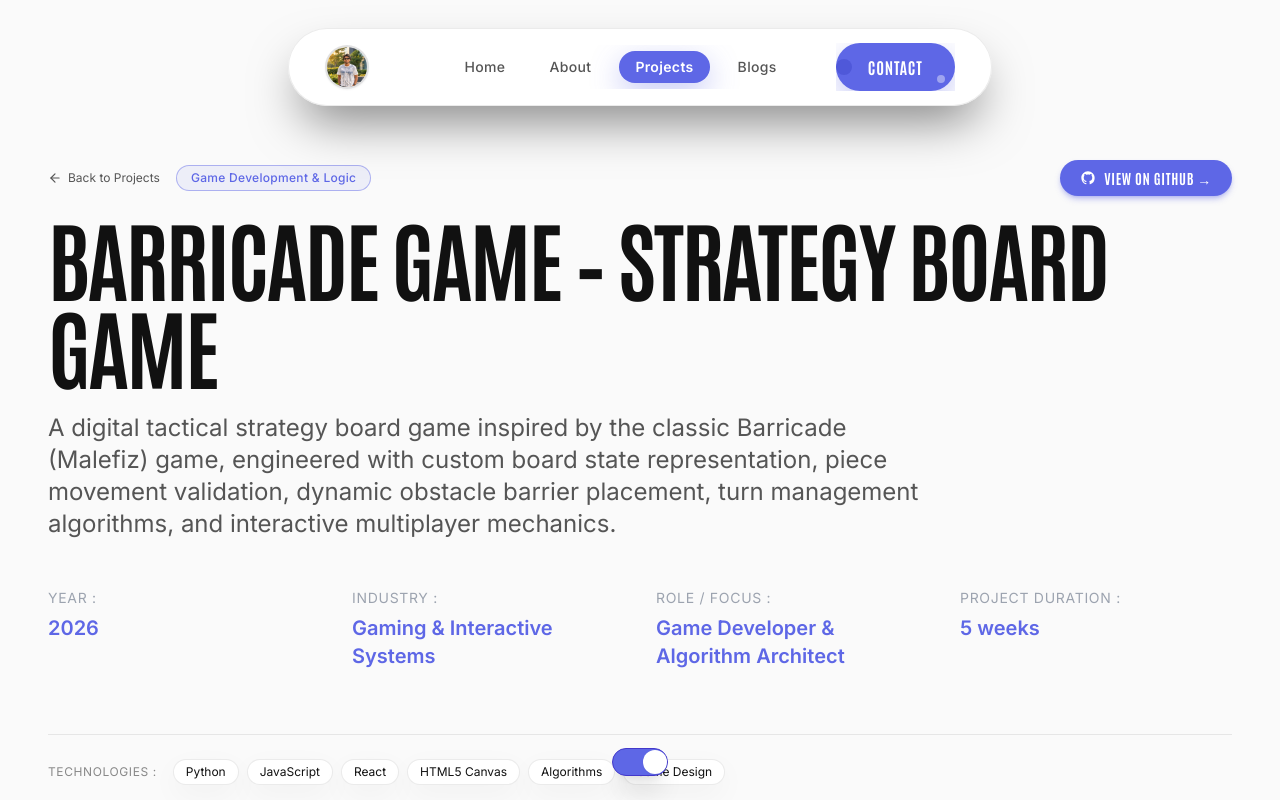
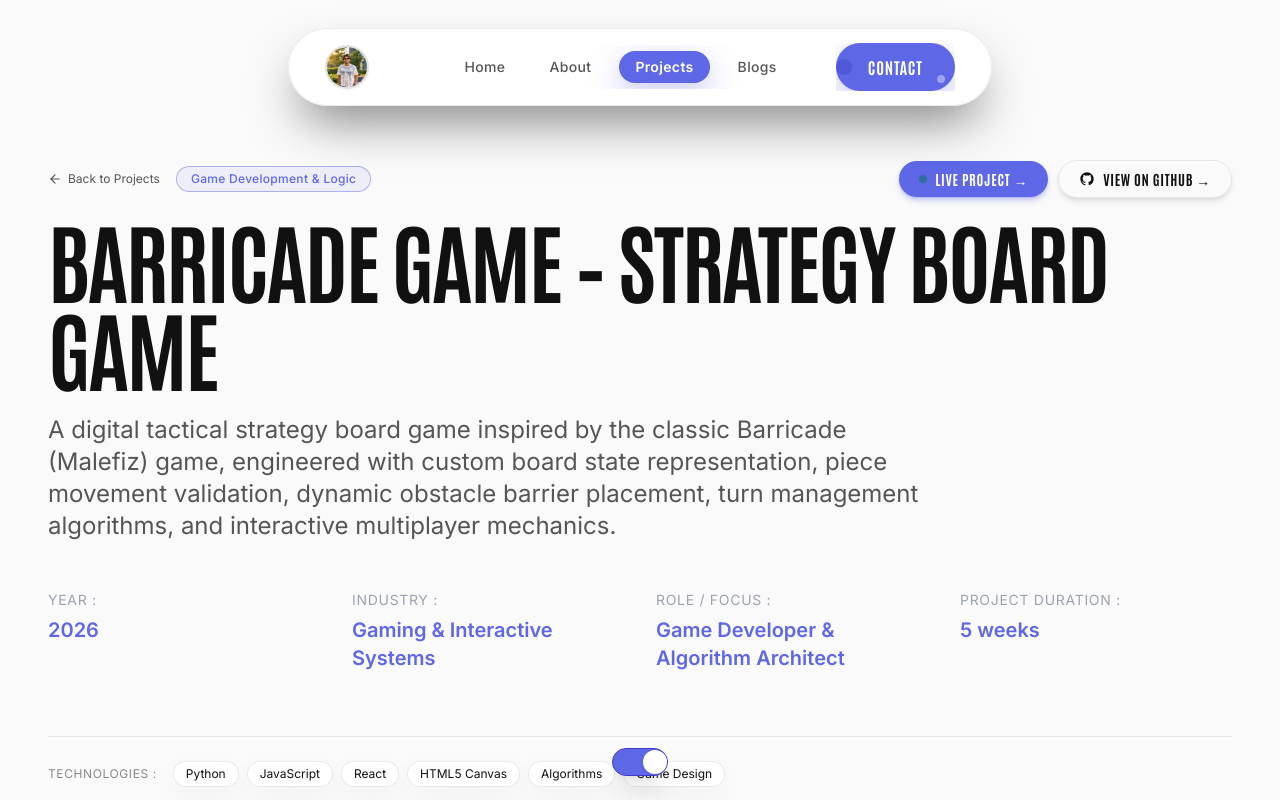
Before and after one commit to shaharya53/Portfolio_Arya, a React (Vite) app: page /projects/barricade-game in a window 1280 px wide. Shown: the top 800 px of the page. Built offline with nearby package versions, Linux system fonts and the light colour scheme; the HTML template or start-up script is replaced by a standard one.

Commit message:
feat(projects): add live project URLs for Brewtopia and Barricade Game with 'Live Project' filter

```diff
--- a/src/components/ProjectGridCard.jsx
+++ b/src/components/ProjectGridCard.jsx
@@ -15,11 +15,24 @@ export default function ProjectGridCard({ project }) {
           />
         </div>
 
-        {/* Category Badge & GitHub Link */}
+        {/* Category Badge & Live / GitHub Links */}
         <div className="mb-3 flex items-center justify-between gap-2 flex-wrap">
           <span className="inline-block px-3.5 py-1 rounded-full text-xs font-inter font-medium tracking-wide border transition-colors duration-300 border-[#d0ff71]/40 text-[#d0ff71] bg-[#d0ff71]/5">
             {project.category}
           </span>
+          <div className="flex items-center gap-2 flex-wrap">
+            {project.liveUrl && (
+              <a
+                href={project.liveUrl}
+                target="_blank"
+                rel="noopener noreferrer"
+                onClick={(e) => e.stopPropagation()}
+                className="inline-flex items-center gap-1.5 px-3 py-1 rounded-full text-xs font-inter font-semibold transition-all duration-300 bg-[#d0ff71] text-black hover:scale-105 shadow-sm shadow-[#d0ff71]/25 cursor-pointer"
+              >
+                <span className="w-1.5 h-1.5 rounded-full bg-emerald-700 animate-pulse"></span>
+                <span>Live Project</span>
+              </a>
+            )}
             {project.githubUrl && (
               <a
                 href={project.githubUrl}
@@ -39,6 +52,7 @@ export default function ProjectGridCard({ project }) {
               </a>
             )}
           </div>
+        </div>
 
         {/* Title */}
         <h3 className="font-antonio font-bold text-2xl sm:text-3xl md:text-[34px] leading-[0.98] uppercase tracking-tight mb-2.5 transition-colors duration-200 text-white group-hover:text-[#d0ff71]">
--- a/src/components/ProjectStickyCard.jsx
+++ b/src/components/ProjectStickyCard.jsx
@@ -25,6 +25,22 @@ export default function ProjectStickyCard({ project, index }) {
 
         {/* Scroll dim overlay controlled by GSAP ScrollTrigger */}
         <div className="card-dim-overlay absolute inset-0 bg-black/70 opacity-0 pointer-events-none transition-opacity duration-200 z-10"></div>
+
+        {/* Floating Top Left Live Project Badge */}
+        {project.liveUrl && (
+          <div className="absolute top-5 left-5 sm:top-10 sm:left-10 z-30 pointer-events-auto">
+            <a
+              href={project.liveUrl}
+              target="_blank"
+              rel="noopener noreferrer"
+              onClick={(e) => e.stopPropagation()}
+              className="inline-flex items-center gap-2 px-3.5 sm:px-4 py-1.5 sm:py-2 rounded-full text-xs sm:text-sm font-inter font-semibold bg-[#d0ff71] text-black hover:scale-105 active:scale-95 transition-all shadow-lg shadow-[#d0ff71]/30 cursor-pointer"
+            >
+              <span className="w-2 h-2 rounded-full bg-emerald-700 animate-pulse"></span>
+              <span>Live Project</span>
+            </a>
+          </div>
+        )}
 
         {/* Floating Top Right Arrow Badge */}
         <div className="absolute top-5 right-5 sm:top-10 sm:right-10 w-12 h-12 sm:w-16 sm:h-16 rounded-full flex items-center justify-center shadow-2xl transition-all duration-300 ease-out transform opacity-100 sm:opacity-0 sm:scale-75 group-hover:opacity-100 group-hover:scale-100 z-20 bg-[#d0ff71] text-black shadow-[0_12px_30px_rgba(208,255,113,0.45)]">
--- a/src/data/projects.js
+++ b/src/data/projects.js
@@ -75,6 +75,7 @@ export const projectsData = [
     featured: true,
     stickyOrder: 2,
     githubUrl: "https://github.com/shaharya53/Barricade_game",
+    liveUrl: "https://barricade-game-git-main-shaharya53s-projects.vercel.app/",
     image: "/images/projects/barricade-main.jpg",
     detailImages: [
       "/images/projects/barricade-problem.jpg",
@@ -265,6 +266,7 @@ export const projectsData = [
     technologies: ["React", "Node.js", "Express.js", "MongoDB", "Tailwind CSS", "REST API"],
     role: "Full-Stack Developer",
     githubUrl: "https://github.com/shaharya53/Brewtopia",
+    liveUrl: "https://brewtopia-sand.vercel.app",
     featured: false,
     image: "/images/projects/brewtopia-main.jpg",
     detailImages: [
--- a/src/pages/ProjectDetail.jsx
+++ b/src/pages/ProjectDetail.jsx
@@ -57,12 +57,28 @@ export default function ProjectDetail() {
               {project.category}
             </span>
           </div>
+          <div className="flex items-center gap-2.5 flex-wrap">
+            {project.liveUrl && (
+              <a
+                href={project.liveUrl}
+                target="_blank"
+                rel="noopener noreferrer"
+                className="inline-flex items-center gap-2 px-5 py-2 rounded-full text-xs sm:text-sm font-antonio font-bold uppercase tracking-wider bg-[#d0ff71] text-black hover:scale-105 transition-all shadow-md shadow-[#d0ff71]/25 cursor-pointer"
+              >
+                <span className="w-2 h-2 rounded-full bg-emerald-700 animate-pulse"></span>
+                <span>Live Project &rarr;</span>
+              </a>
+            )}
             {project.githubUrl && (
               <a
                 href={project.githubUrl}
                 target="_blank"
                 rel="noopener noreferrer"
-              className="inline-flex items-center gap-2 px-5 py-2 rounded-full text-xs sm:text-sm font-antonio font-bold uppercase tracking-wider bg-[#d0ff71] text-black hover:scale-105 transition-all shadow-md shadow-[#d0ff71]/20 cursor-pointer"
+                className={`inline-flex items-center gap-2 px-5 py-2 rounded-full text-xs sm:text-sm font-antonio font-bold uppercase tracking-wider transition-all shadow-md cursor-pointer ${
+                  project.liveUrl
+                    ? 'border border-white/20 text-white hover:text-black hover:bg-[#d0ff71] hover:border-[#d0ff71] hover:scale-105'
+                    : 'bg-[#d0ff71] text-black hover:scale-105 shadow-[#d0ff71]/20'
+                }`}
               >
                 <svg className="w-4 h-4 fill-current" viewBox="0 0 24 24" aria-hidden="true">
                   <path
@@ -74,6 +90,7 @@ export default function ProjectDetail() {
                 <span>View on GitHub &rarr;</span>
               </a>
             )}
+          </div>
         </div>
 
         {/* Title */}
--- a/src/pages/Projects.jsx
+++ b/src/pages/Projects.jsx
@@ -14,7 +14,7 @@ export default function Projects() {
   const featuredProjects = projectsData.filter((p) => p.featured);
   const otherProjects = projectsData.filter((p) => !p.featured);
 
-  const categories = ['All', 'Full-Stack', 'Game Dev & Logic', 'Web Applications'];
+  const categories = ['All', 'Live Project', 'Full-Stack', 'Game Dev & Logic', 'Web Applications'];
 
   // Setup GSAP ScrollTrigger card stacking for featured projects
   useEffect(() => {
@@ -23,7 +23,10 @@ export default function Projects() {
     return cleanup;
   }, []);
 
-  const filteredMoreProjects = otherProjects.filter((p) => {
+  const filteredMoreProjects =
+    selectedFilter === 'Live Project'
+      ? projectsData.filter((p) => Boolean(p.liveUrl))
+      : otherProjects.filter((p) => {
           if (selectedFilter === 'All') return true;
           if (selectedFilter === 'Full-Stack') {
             return (
```
Lines whose indentation alone changed are shown as unchanged.
